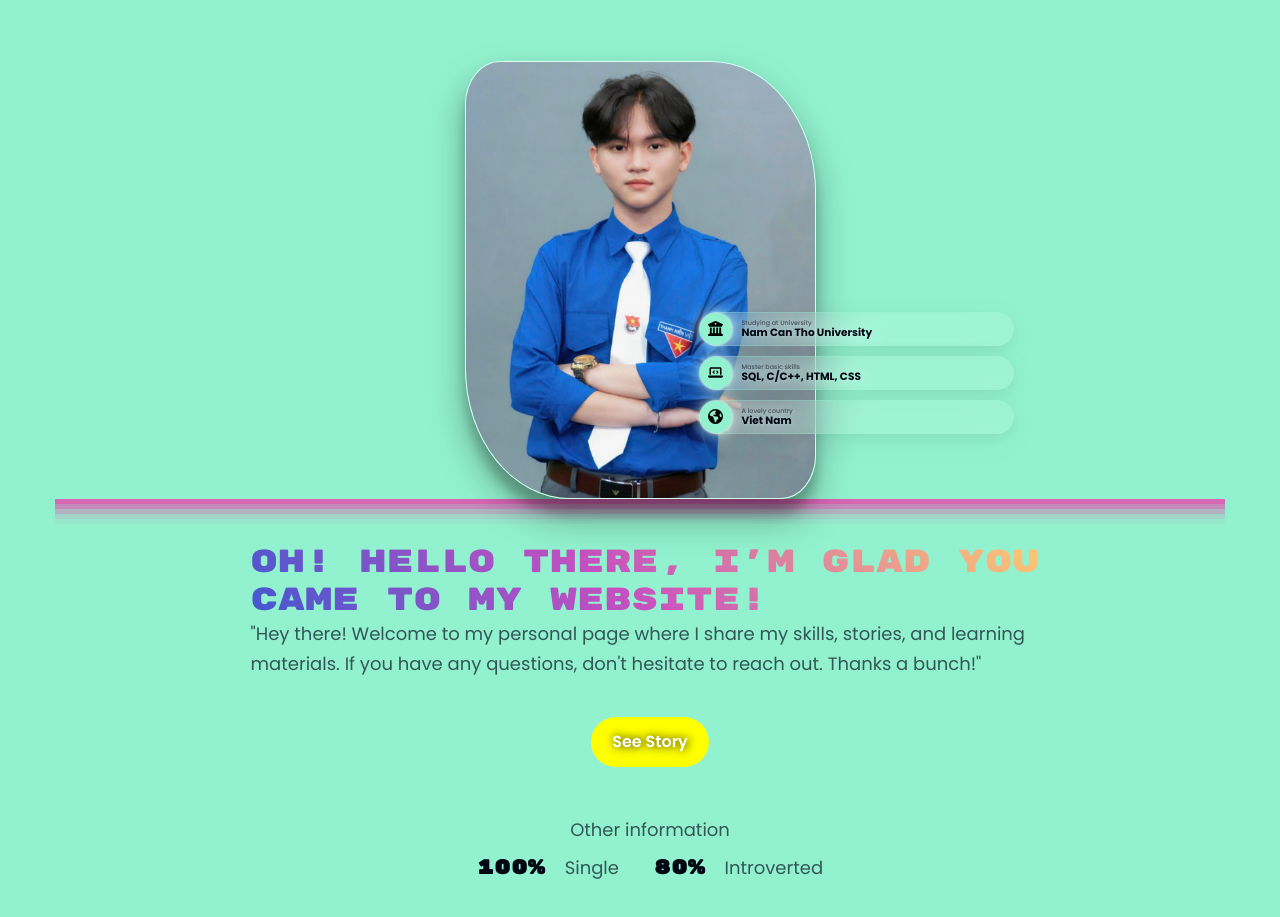
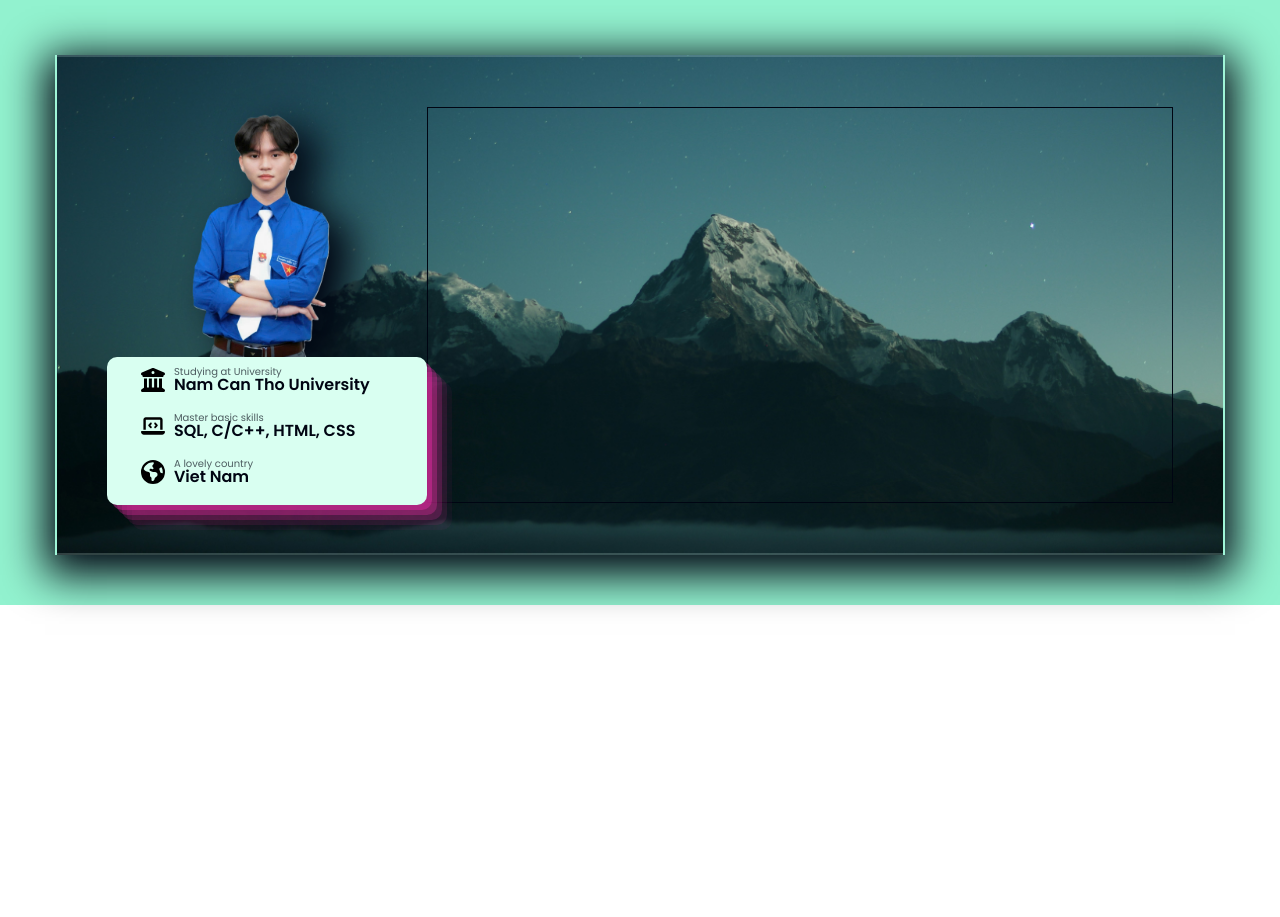
Before and after one commit to NCH2024/MyWebSpace, a plain HTML site: page index.html in a window 1280 px wide. Shown: the part 89-1006 px from the top of the page. After the commit the page ends 800 px from the top, so only its background shows below. Drawn offline with Linux system fonts and the light colour scheme.

Commit message:
Change UI

```diff
--- a/assets/css/style.css
+++ b/assets/css/style.css
@@ -21,6 +21,7 @@ html {
 body {
     font-size: 1.6rem;
     font-family: "Poppins", sans-serif;
+    box-sizing: border-box;
 }
 
 /*=========================== common ===========================*/
@@ -113,171 +114,107 @@ a {
 }
 
 /*=========================== hero ===========================*/
-
 .hero {
-    padding: 5.6rem 0 6.5rem;
     background-color: var(--bcg-color);
 }
 
+.hero .main-content {
+    padding-top: 5rem;
+    padding-bottom: 5rem;
+}
+
 .hero .body {
+    padding: 5rem;
+    width: 100%;
+    height: 50rem;
+    display: flex;
+    background-color: var(--bcg-color);
+    background-image: url(/assets/image/bcg/bcg_04.jpg);
+    background-repeat: no-repeat;
+    background-position: center center;
+    background-size: cover;
+    border: var(--cd-color-opacity) 2px solid;
+    box-shadow: 0px 10px 40px 10px var(--primary-color);
+}
+
+/*======================= Hero left =========================*/
+.hero .hero-left {
+    width: 30%;
+    height: auto;
     display: flex;
     flex-flow: column;
-    max-width: 117rem;
-    justify-content: center;
+    justify-self: center;
     align-items: center;
 }
 
-/*=========================== hero before ===========================*/
-.hero .media-block {
-    background-color: var(--bcg-color);
-    background-image: url(./assets/image/bcg/bcg_03.jpg);
-    background-position: center center;
-    background-size: cover;
-    background-repeat: no-repeat;
-    box-shadow: rgba(240, 46, 170, 0.4) 0px 5px, rgba(240, 46, 170, 0.3) 0px 10px, rgba(240, 46, 170, 0.2) 0px 15px, rgba(240, 46, 170, 0.1) 0px 20px, rgba(240, 46, 170, 0.05) 0px 25px;
-    -webkit-box-shadow: rgba(240, 46, 170, 0.4) 0px 5px, rgba(240, 46, 170, 0.3) 0px 10px, rgba(240, 46, 170, 0.2) 0px 15px, rgba(240, 46, 170, 0.1) 0px 20px, rgba(240, 46, 170, 0.05) 0px 25px;
-    height: 100%;
-    width: 100%;
-    position: relative;
+
+.hero .hero-avatar {
+    display: flex;
+    justify-self: center;
+    align-self: center;
+    object-fit: cover;
 }
 
-.hero .media-block .img {
-    max-width: 30%;
-    width: 30%;
-    height: 40%;
-    display: block;
+.hero .hero-avatar .img {
+    width: 20rem;
+    height: 100%;
     object-fit: cover;
-    margin: auto;
-    border-radius: 10% 30% 10% 30%;
-    border: var(--secondly-color) 1px solid;
-    box-shadow: rgba(0, 0, 0, 0.3) 0px 19px 38px, rgba(0, 0, 0, 0.22) 0px 15px 12px;
-    -webkit-box-shadow: rgba(0, 0, 0, 0.3) 0px 19px 38px, rgba(0, 0, 0, 0.22) 0px 15px 12px;
+    filter: drop-shadow(21px 11px 19px var(--primary-color));
 }
 
-.hero .hero-summary {
-    position: absolute;
-    bottom: 15%;
-    left: 55%;
-    right: 0;
-    text-shadow: 1px 1px 2px var(--cd-color-opacity), 0 0 1em var(--secondly-color);
+.hero .info-summary {
+    background-color: var(--secondly-color);
+    border-radius: 10px;
+    backdrop-filter: blur(0.5rem);
+    -webkit-backdrop-filter: blur(0.5rem);
+    flex-basis: 15rem;
+    box-shadow: rgba(240, 46, 170, 0.4) 5px 5px, rgba(240, 46, 170, 0.3) 10px 10px, rgba(240, 46, 170, 0.2) 15px 15px, rgba(240, 46, 170, 0.1) 20px 20px, rgba(240, 46, 170, 0.05) 25px 25px;
 }
 
-.hero-summary .item {
+.hero .item {
     display: flex;
     align-items: center;
-    width: 60%;
-    border-radius: 999px;
-    background-color: var(--cd-color-opacity);
-    backdrop-filter: blur(2rem);
-    -webkit-backdrop-filter: blur(2rem);
-    border: var(--bcg-color-opacity) 1px solid;
-    box-shadow: rgba(17, 17, 26, 0.05) 0px 4px 16px, rgba(17, 17, 26, 0.05) 0px 8px 32px;
-    -webkit-box-shadow: rgba(17, 17, 26, 0.05) 0px 4px 16px, rgba(17, 17, 26, 0.05) 0px 8px 32px;
+    justify-self: center;
+    margin: 2rem;
 }
 
-.hero-summary .item+.item {
+.hero .item:first-Child {
     margin-top: 1rem;
 }
 
-
-.hero-summary .bcg-icon {
-    width: 3.2rem;
-    height: 3.2rem;
-    border-radius: 50%;
-    display: flex;
-    justify-content: center;
-    align-items: center;
-    background-color: var(--bcg-color);
-    box-shadow: 1px 1px 2px var(--cd-color-opacity), 0 0 1em var(--secondly-color), 0 0 0.2em var(--secondly-color);
-    -webkit-box-shadow: 1px 1px 2px var(--cd-color-opacity), 0 0 1em var(--secondly-color), 0 0 0.2em var(--secondly-color);
+.hero .icon {
+    padding-left: 1rem;
+    flex-basis: 15rem;
+    max-width: 15%;
 }
 
-.hero-summary .icon {
-    height: 1.5rem;
-    width: 1.5rem;
-}
-
-.hero-summary .info {
-    margin-left: 1rem;
-}
-
-.hero-summary .label {
-    color: var(--pr-color-opacity);
-    font-size: 40%;
-    font-weight: 500;
-    line-height: 1.5;
-}
-
-.hero-summary .tittle {
-    color: var(--primary-color);
-    font-size: 66%;
-    font-weight: 700;
-    line-height: 1;
-}
-
-/*=========================== hero after ===========================*/
-.hero .content-block {
-    width: 70%;
-    height: auto;
-    padding-left: 2rem;
-    padding-top: 4.5rem;
+.hero .fix-icon {
+    width: calc(100% - 0.8rem);
+    height: calc(100% - 0.8rem);
     display: flex;
-    flex-flow: column;
-    justify-content: center;
+    justify-self: center;
     align-items: center;
 }
 
-.hero .heading {
-    color: var(--primary-color);
-    font-family: var(--font-heading);
-    font-size: 3.2rem;
-    line-height: 1.17;
-    font-weight: 400;
-    background-image: linear-gradient(43deg, #4158D0 0%, #C850C0 46%, #FFCC70 100%);
-    display: inline-block;
-    color: transparent;
-    background-clip: text;
-    -webkit-background-clip: text;
+.hero .label {
+    margin-left: 0.5rem;
 }
 
-.hero .desc {
+.hero .note {
+    font-size: 1rem;
+    font-weight: 400;
     color: var(--pr-color-opacity);
-    font-size: 1.8rem;
-    line-height: 1.67;
 }
 
-.hero .btn-see-story {
-    margin-top: 3.8rem;
-    background-color: var(--section-color);
-    text-shadow: var(--primary-color) 1px 0 10px;
-
+.hero .content {
+    font-size: 1.6rem;
+    font-weight: 600;
+    color: var(--primary-color);
 }
 
-.btn-see-story:hover {
-    background-color: var(--primary-color);
-    text-shadow: var(--section-color) 1px 0 10px;
-    transition: all 300ms linear;
+/*======================= hero right =======================*/
+.hero .hero-right {
+    border: #000512 1px solid;
+    width: 70%;
+    height: auto;
 }
-
-.desc-other {
-    margin-top: 4.8rem;
-    align-self: center;
-}
-
-.hero .stats {
-    margin-top: 8px;
-    align-self: center;
-}
-
-.hero .stats strong {
-    margin-right: 15px;
-    color: var(--primary-color);
-    font-family: var(--font-heading);
-    font-size: 2rem;
-    font-weight: 600;
-    line-height: 1.23;
-}
-
-.hero .stats strong:nth-child(2) {
-    margin-left: 3rem;
-}
--- a/index.html
+++ b/index.html
@@ -67,62 +67,48 @@
         <div class="hero">
             <div class="main-content">
                 <div class="body">
-                    <!-- hero before -->
-                     <div class="media-block">
-                        <img src="./assets/image/me/me-06.jpg" alt="Hiep welcomes you to this personal page!" class="img">
-                        <div class="hero-summary">
-
-                            <!--Item 1-->
-
+                    <!--Hero left-->
+                    <div class="hero-left">
+                        <div class="hero-avatar"><img src="./assets/image/me/me-06.png" alt="avatar" class="img""></div>
+                        <div class="info-summary">
                             <div class="item">
-                                <div class="bcg-icon">
-                                    <img src="./assets/icon/university.svg" alt="university" class="icon">
+                                <div class="icon">
+                                    <img src="./assets/icon/university.svg" class="fix-icon" alt="university">
                                 </div>
-                                <div class="info">
-                                    <p class="label">Studying at University</p>
-                                    <p class="tittle">Nam Can Tho University</p>
+                                <div class="label">
+                                    <p class="note">Studying at University</p>
+                                    <p class="content">Nam Can Tho University</p>
                                 </div>
                             </div>
 
-                            <!--Item 2-->
-
                             <div class="item">
-                                <div class="bcg-icon">
-                                    <img src="./assets/icon/develop.svg" alt="develop" class="icon">
+                                <div class="icon">
+                                    <img src="./assets/icon/develop.svg" class="fix-icon" alt="develop">
                                 </div>
-
-                                <div class="info">
-                                    <p class="label">Master basic skills</p>
-                                    <p class="tittle">SQL, C/C++, HTML, CSS</p>
+                                <div class="label">
+                                    <p class="note">Master basic skills</p>
+                                    <p class="content">SQL, C/C++, HTML, CSS</p>
                                 </div>
                             </div>
 
-                            <!--Item 3-->
-
                             <div class="item">
-                                <div class="bcg-icon">
-                                    <img src="./assets/icon/country.svg" alt="country" class="icon">
+                                <div class="icon">
+                                    <img src="./assets/icon/country.svg" class="fix-icon" alt="country">
                                 </div>
-                                <div class="info">
-                                    <p class="label">A lovely country</p>
-                                    <p class="tittle">Viet Nam</p>
+                                <div class="label">
+                                    <p class="note">A lovely country</p>
+                                    <p class="content">Viet Nam</p>
                                 </div>
                             </div>
                         </div>
-                     </div>
-                    <!-- hero after -->
-                     <div class="content-block">
-                        <h1 class="heading">Oh! Hello there, I'm glad you came to my website!</h1>
-                        <p class="desc">"Hey there! Welcome to my personal page where I share my skills, stories, and learning materials. If you have any questions, don't hesitate to reach out. Thanks a bunch!"</p>
+                    </div>
 
-                        <a href="#" class="btn btn-see-story">See Story</a>
-
-                        <div class="desc desc-other">Other information</div>
-                        <div class="desc stats">
-                            <strong>100%</strong> Single
-                            <strong>80%</strong> Introverted
-                        </div>
-                     </div>
+                    <!--Hero right-->
+                    <div class="hero-right">
+                        <h1 class="heading"></h1>
+                        <p class="btn btn-see-story"></p>
+                        <p class="content-other"></p>
+                    </div>
                 </div>
             </div>
         </div>
```
Also changed, not shown: assets/image/me/me-06.jpg (deleted), assets/image/me/me-06.png (added).
